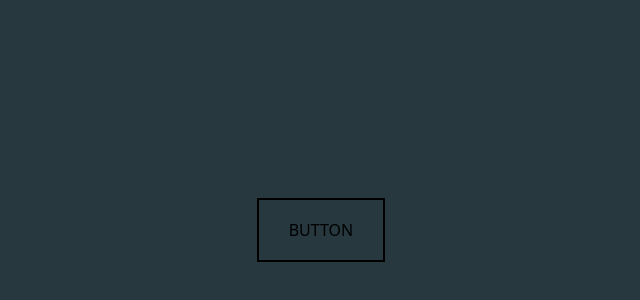
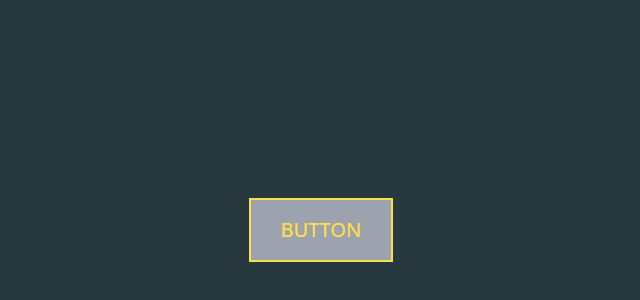
Before and after one commit to aeinmananni/animation-with-tailwind-css-in-react-js, a React (Vite) app: page / in a window 1280 px wide. Shown: the part 170-470 px from the top of the page, without its empty margins (319-959 px from the left). Built offline with nearby package versions, Linux system fonts and the light colour scheme.

Commit message:
add Roration Class

```diff
--- a/src/components/hover-button-project2/index.tsx
+++ b/src/components/hover-button-project2/index.tsx
@@ -33,7 +33,10 @@ const HoverButtonProject2 = () => {
     //     <span>contact</span>
     //   </span>
     // </div>
-    <div className="btnHover w-32 h-16 flex justify-center hover:text-white border-2 border-black  items-center  relative  overflow-hidden duration-700">
+    // <div className="btnHover w-32 h-16 flex justify-center hover:text-white border-2 border-black  items-center  relative  overflow-hidden duration-700">
+    //   BUTTON
+    // </div>
+    <div className="rotationDiv relative w-36 h-16 border-yellow-300 border-2 text-yellow-300 flex justify-center items-center text-xl">
       BUTTON
     </div>
   );
--- a/src/components/hover-button-project2/styles.css
+++ b/src/components/hover-button-project2/styles.css
@@ -56,3 +56,32 @@
 .btnHover {
       @apply before:bg-orange-400 before:absolute before:top-0 before:left-0 before:w-full before:h-full before:-translate-y-full before:duration-700  before:rounded-b-full  before:hover:translate-y-0  before:hover:h-[200%] before:-z-10
 }
+
+.rotationDiv {
+      @apply before:w-full before:h-full before:absolute before:top-0 before:left-0 before:bg-gray-400 before:-z-10  before:duration-500
+}
+.rotationDiv {
+      @apply after:w-full after:h-full after:absolute after:top-0 after:left-0  after:bg-gray-400 after:-z-10  after:duration-700
+}
+.rotationDiv:hover::before{
+
+     transform: translateX(100%) scale(0) rotateY(360deg);
+}
+.rotationDiv::after{
+     content: "BUTTON";
+     transition: all 500ms ;
+     display: flex;
+     justify-content: center;
+     align-items: center;
+     transform: translateX(-100%) scale(0) rotateY(0);
+}
+.rotationDiv::before{
+     content: "BUTTON";
+     transition: all 500ms ;
+     display: flex;
+     justify-content: center;
+     align-items: center;
+}
+.rotationDiv:hover::after{
+     transform: translateX(0) scale(1) rotateY(360deg);
+}
```
